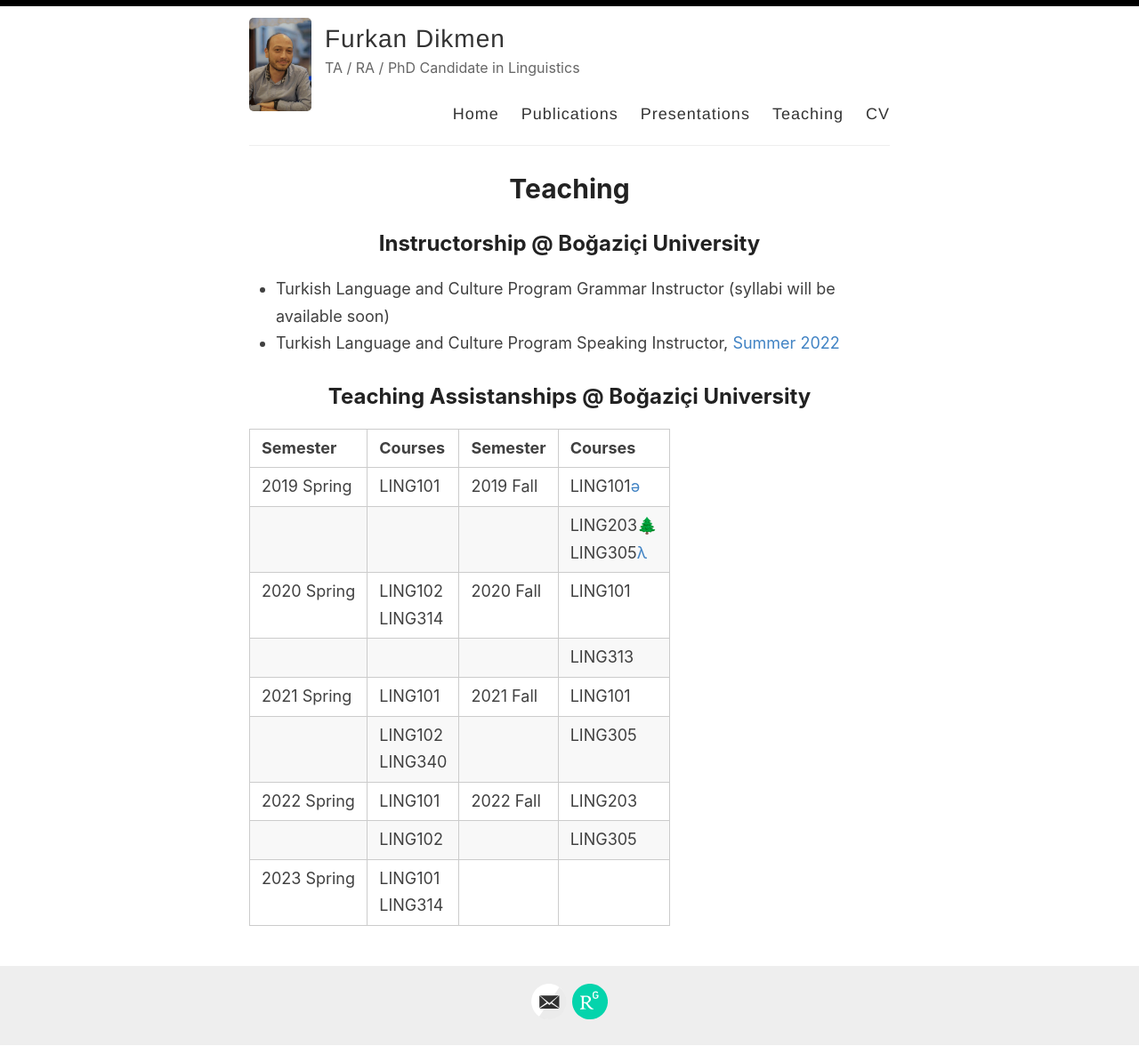
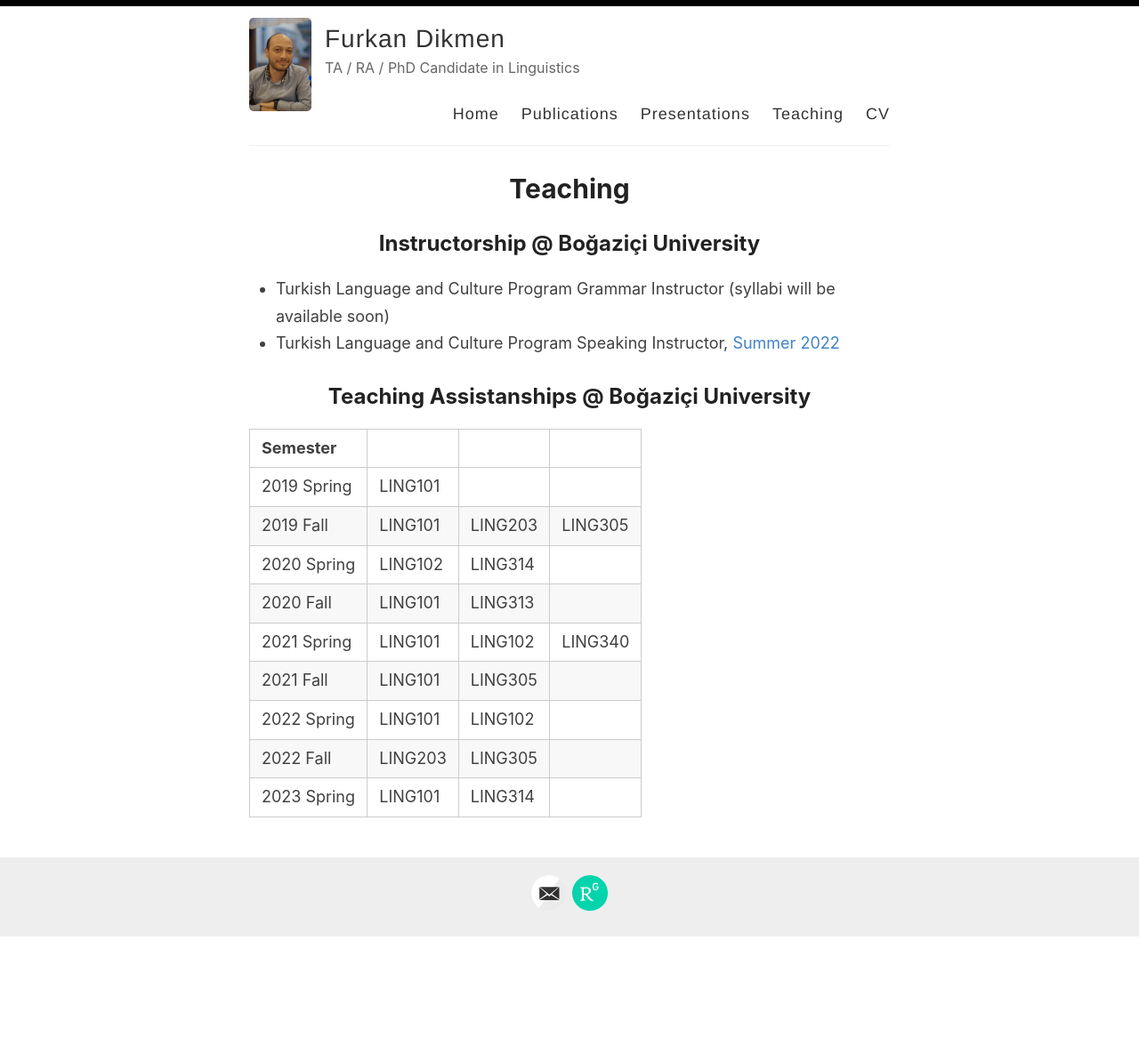
Before and after one commit to furkandikmen/furkandikmen.github.io, a Jekyll site: the page built from _pages/teaching.md, in a window 1280 px wide. Shown: the whole page at 89% size. Built offline with Jekyll 4.4.1, drawn with Linux system fonts in a browser that asks for light colours; after the commit the page ends 1053 px from its top, so only the background shows below that.

Commit message:
Update teaching.md

```diff
--- a/_pages/teaching.md
+++ b/_pages/teaching.md
@@ -17,14 +17,15 @@ permalink: /teaching/
 [🌲]:  https://furkandikmen.com/assets/syllabus/LING203_FALL2019.pdf
 [λ]: https://furkandikmen.com/assets/syllabus/LING305Fall2020.pdf
 
-| Semester      | Courses               | Semester     | Courses               |
-|---------------|-----------------------|--------------|-----------------------|
-| 2019 Spring   | LING101               | 2019 Fall    | LING101[ə]            |
-|               |                       |              | LING203[🌲]<br>LING305[λ] |
-| 2020 Spring   | LING102<br>LING314    | 2020 Fall    | LING101               |
-|               |                       |              | LING313               |
-| 2021 Spring   | LING101               | 2021 Fall    | LING101               |
-|               | LING102<br>LING340    |              | LING305               |
-| 2022 Spring   | LING101               | 2022 Fall    | LING203               |
-|               | LING102               |              | LING305               |
-| 2023 Spring   | LING101<br>LING314    |              |                       |
+
+| Semester      |               |               |               |
+|---------------|---------------|---------------|---------------|
+| 2019 Spring   | LING101       |               |               |
+| 2019 Fall     | LING101       | LING203       | LING305       |
+| 2020 Spring   | LING102       | LING314       |               |
+| 2020 Fall     | LING101       | LING313       |               |
+| 2021 Spring   | LING101       | LING102       | LING340       |
+| 2021 Fall     | LING101       | LING305       |               |
+| 2022 Spring   | LING101       | LING102       |               |
+| 2022 Fall     | LING203       | LING305       |               |
+| 2023 Spring   | LING101       | LING314       |               |
```
